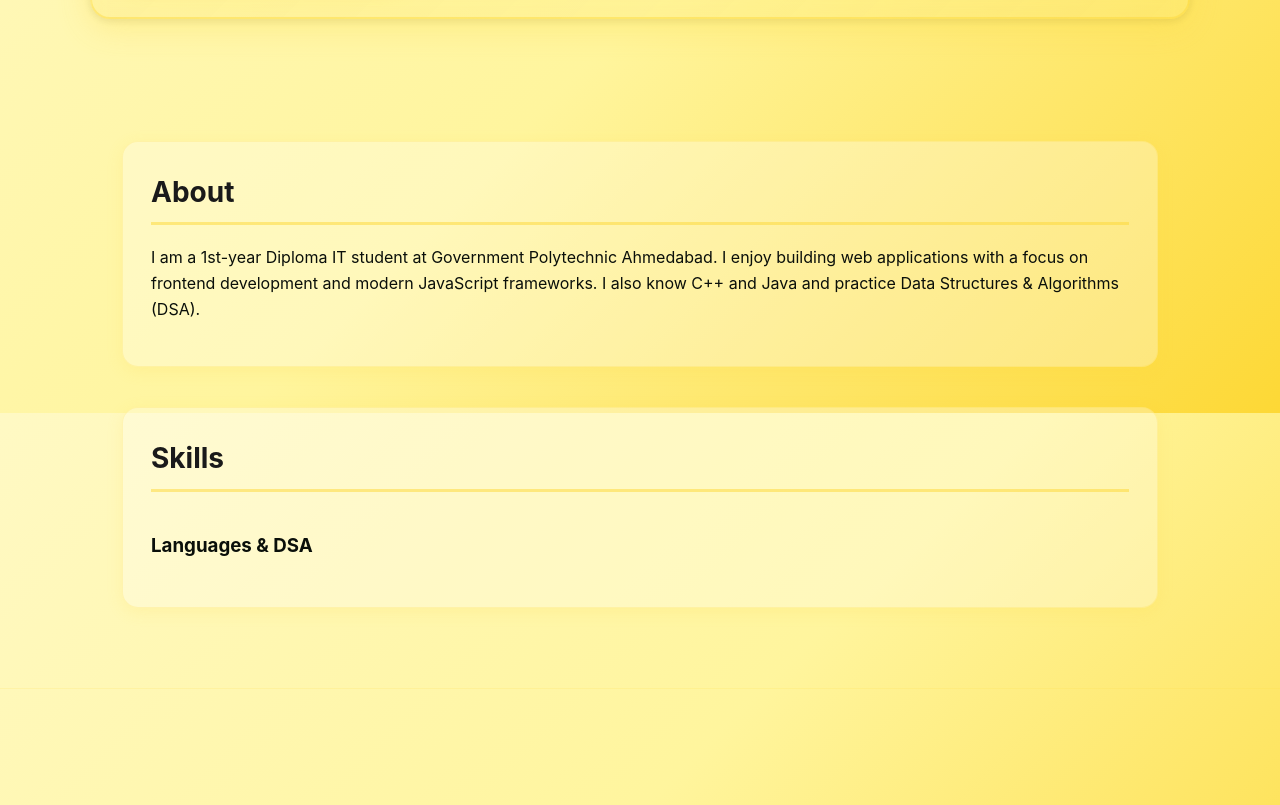
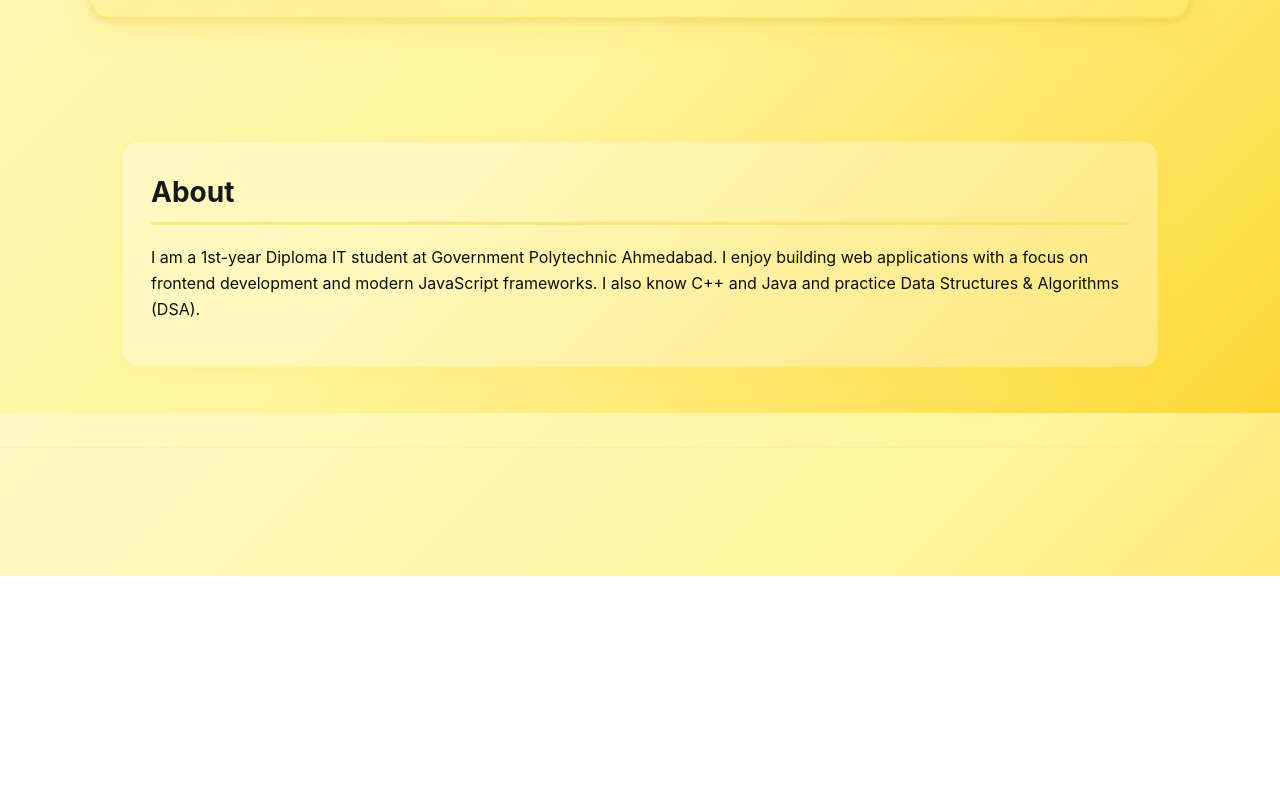
Before and after one commit to chopdadarshan7/jalpa.cv, a website: page index.html in a window 1280 px wide. Shown: the part 387-1192 px from the top of the page. After the commit the page ends 963 px from the top, so only its background shows below. Drawn offline with Linux system fonts and the light colour scheme.

Commit message:
Remove empty Skills section

```diff
--- a/index.html
+++ b/index.html
@@ -36,15 +36,6 @@
         <p id="aboutText">A short paragraph about you. Replace this with a concise summary of your background, interests and what you're looking for.</p>
       </section>
 
-      <section id="skills">
-        <h2>Skills</h2>
-        <div class="split">
-          <div>
-            <h3 class="muted">Languages & DSA</h3>
-            <div class="chips" id="skillsLang"></div>
-          </div>
-        </div>
-      </section>
 
     </main>
 
```
